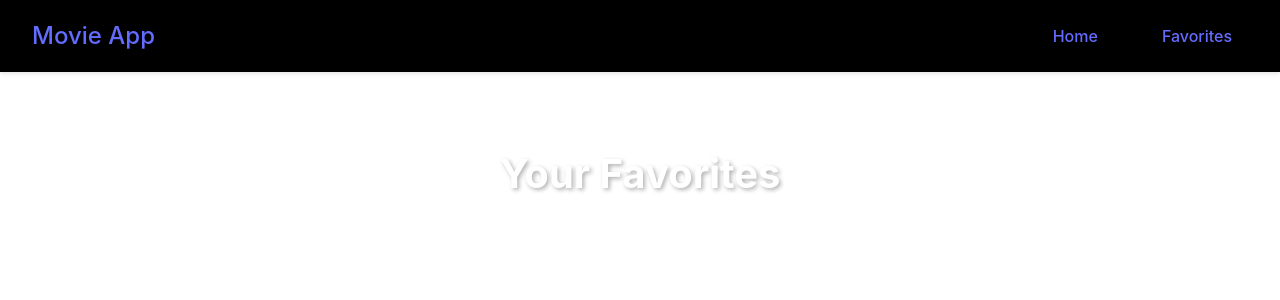
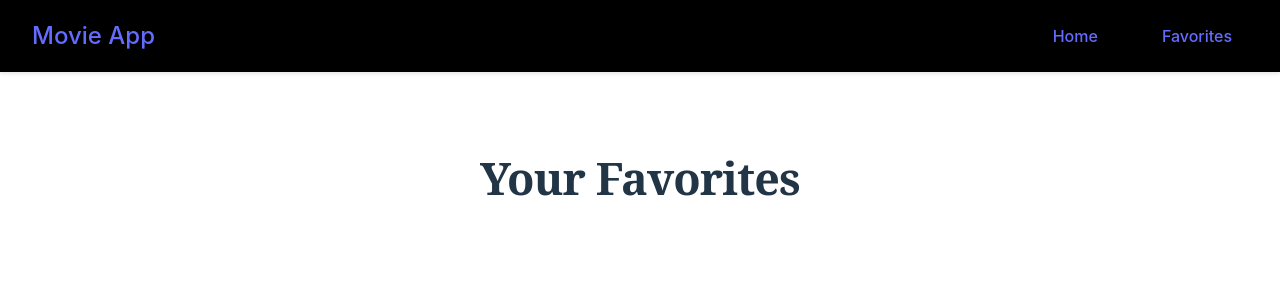
Before and after one commit to Tefix/REACT, a React (Vite) app: page /favorites in a window 1280 px wide. Shown: the top 300 px of the page. Built offline with nearby package versions, Linux system fonts and the light colour scheme.

Commit message:
Refactor styles for favorites and empty state
Updated styles for favorites section, including padding, font properties, and animations.

```diff
--- a/src/css/Favorites.css
+++ b/src/css/Favorites.css
@@ -1,51 +1,97 @@
 .favorites {
-  padding: 2rem;
+  padding: 2rem 0.5rem;
   width: 100%;
-  box-sizing: border-box;
 }
 
-.favorites h2 {
-  margin-bottom: 2rem;
+.favorites > h2 {
+  font-family: 'Playfair Display', Georgia, serif;
+  font-size: clamp(1.8rem, 4vw, 2.8rem);
+  font-weight: 900;
   text-align: center;
-  font-size: 2.5rem;
-  color: #ffffff;
-  text-shadow: 2px 2px 4px rgba(0, 0, 0, 0.3);
+  margin-bottom: 2.5rem;
+  color: var(--text-primary);
+  letter-spacing: -0.02em;
+  position: relative;
+  display: flex;
+  align-items: center;
+  justify-content: center;
+  gap: 1rem;
 }
 
+.favorites > h2::before,
+.favorites > h2::after {
+  content: '';
+  flex: 1;
+  max-width: 120px;
+  height: 1px;
+  background: linear-gradient(to right, transparent, var(--border-active));
+}
+
+.favorites > h2::after {
+  background: linear-gradient(to left, transparent, var(--border-active));
+}
+
+/* ── Empty state ── */
 .favorites-empty {
   text-align: center;
-  padding: 4rem 2rem;
-  background-color: rgba(255, 255, 255, 0.05);
-  border-radius: 12px;
+  padding: 5rem 2rem;
+  background: linear-gradient(135deg, var(--bg-card) 0%, var(--bg-surface) 100%);
+  border: 1px solid var(--border);
+  border-radius: var(--radius-lg);
   margin: 2rem auto;
-  max-width: 600px;
+  max-width: 520px;
+  position: relative;
+  overflow: hidden;
+}
+
+.favorites-empty::before {
+  content: '♥';
+  position: absolute;
+  font-size: 12rem;
+  font-weight: 900;
+  color: rgba(232, 23, 58, 0.04);
+  top: 50%;
+  left: 50%;
+  transform: translate(-50%, -50%);
+  pointer-events: none;
+  line-height: 1;
 }
 
 .favorites-empty h2 {
+  font-family: 'Playfair Display', Georgia, serif;
   margin-bottom: 1rem;
-  font-size: 2rem;
-  color: #e50914;
+  font-size: 1.8rem;
+  color: var(--accent);
+  position: relative;
 }
 
 .favorites-empty p {
-  color: #999;
-  font-size: 1.2rem;
-  line-height: 1.6;
+  color: var(--text-secondary);
+  font-size: 1rem;
+  line-height: 1.7;
+  max-width: 340px;
+  margin: 0 auto;
+  position: relative;
 }
 
-
-/* Animation for new favorites being added */
-@keyframes fadeIn {
+/* ── Grid animation ── */
+@keyframes fadeSlideIn {
   from {
     opacity: 0;
-    transform: translateY(20px);
+    transform: translateY(24px) scale(0.97);
   }
   to {
     opacity: 1;
-    transform: translateY(0);
+    transform: translateY(0) scale(1);
   }
 }
 
 .movies-grid > * {
-  animation: fadeIn 0.3s ease-out forwards;
+  animation: fadeSlideIn 0.35s cubic-bezier(0.22, 1, 0.36, 1) forwards;
 }
+
+.movies-grid > *:nth-child(2) { animation-delay: 0.05s; }
+.movies-grid > *:nth-child(3) { animation-delay: 0.10s; }
+.movies-grid > *:nth-child(4) { animation-delay: 0.15s; }
+.movies-grid > *:nth-child(5) { animation-delay: 0.20s; }
+.movies-grid > *:nth-child(6) { animation-delay: 0.25s; }
```
